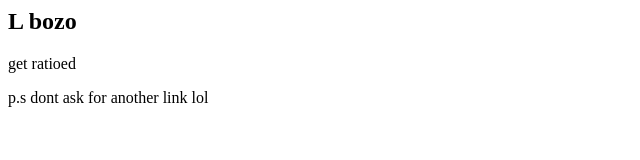
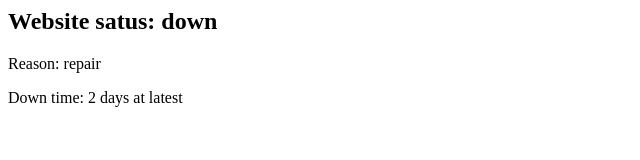
Before and after one commit to ChillYTT/gg, a plain HTML site: page index.html in a window 1280 px wide. Shown: the whole page, without its empty margins (0-640 px from the left). Drawn offline with Linux system fonts and the light colour scheme.

Commit message:
Update index.html

```diff
--- a/index.html
+++ b/index.html
@@ -1,3 +1,3 @@
-<h2>L bozo</h2>
-<p>get ratioed</p>
-<p>p.s dont ask for another link lol</p>
+<h2> Website satus: down</h2>
+<p>Reason: repair </p>
+<p>Down time: 2 days at latest</p>
```
